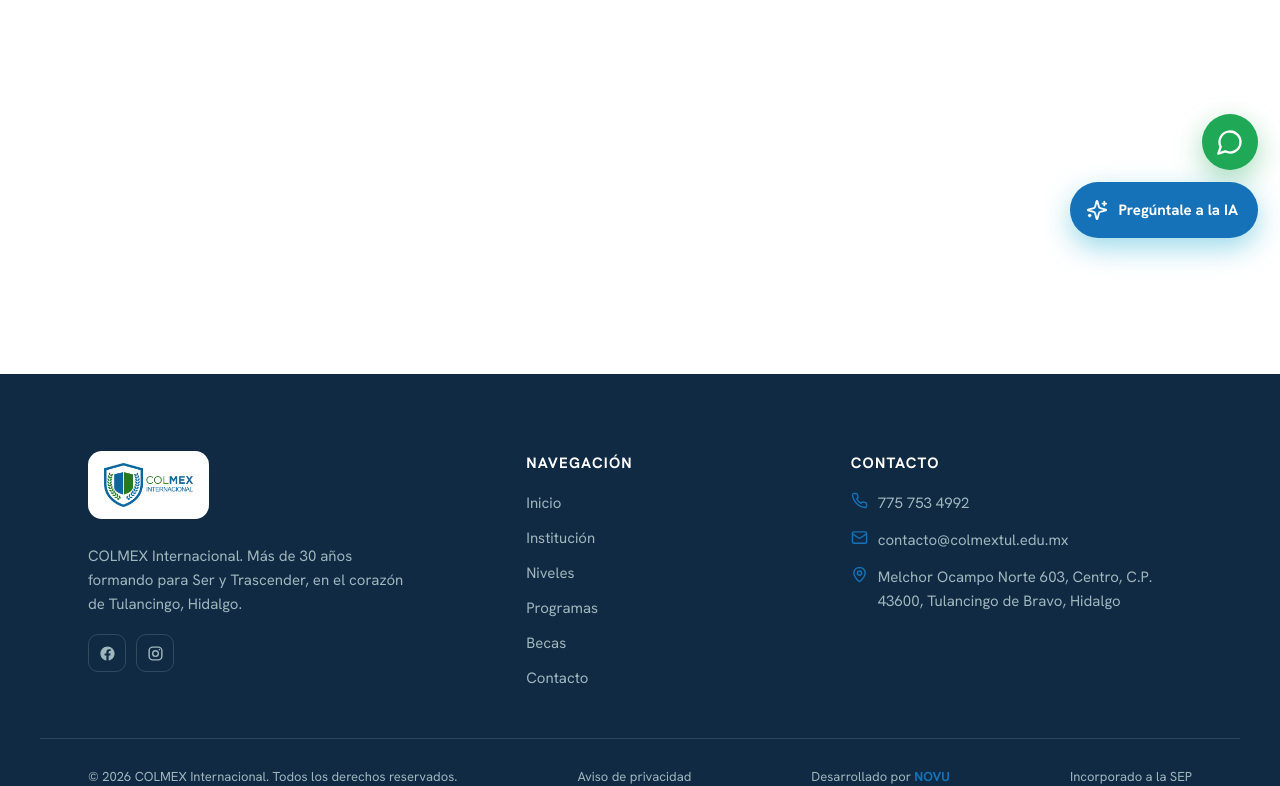
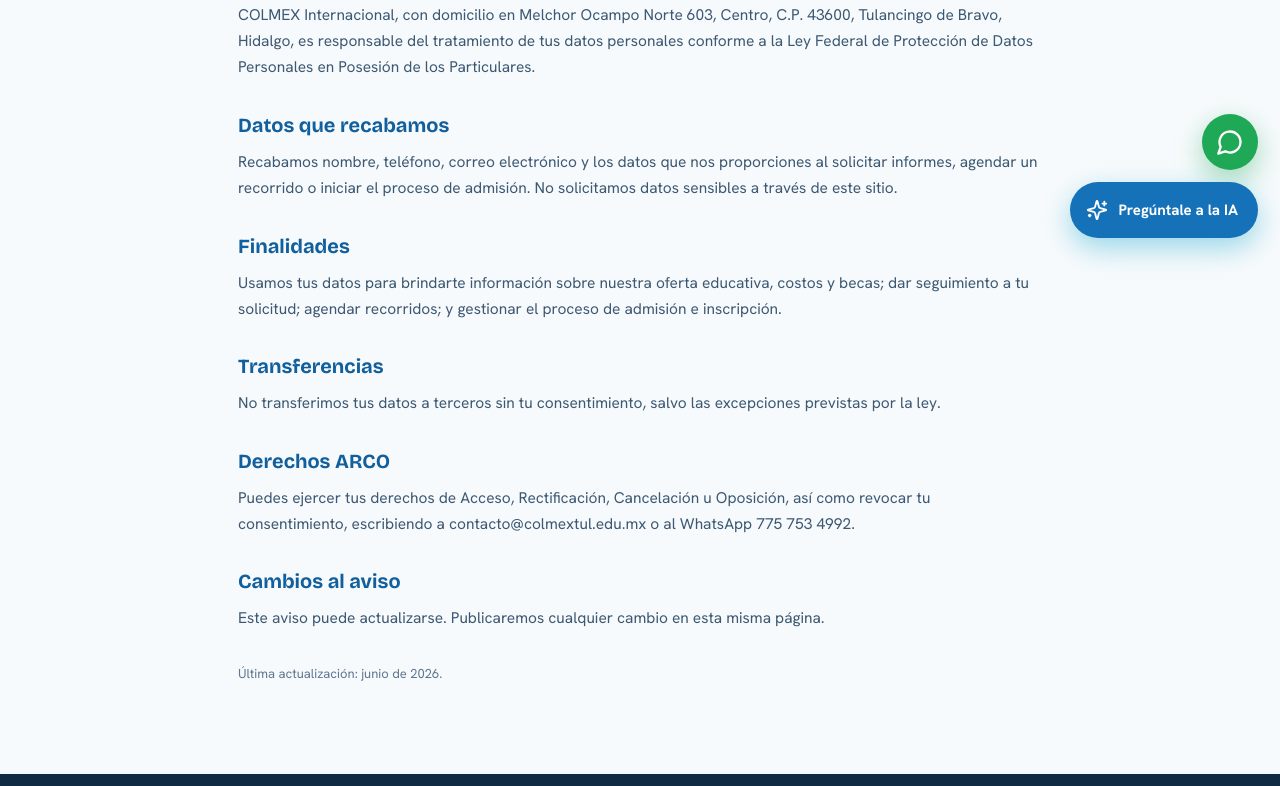
Before and after one commit to novumarketing/colmex-web, a Next.js app: page /aviso-privacidad in a window 1280 px wide. Before the commit this address had no page. Shown: the part 540-1326 px from the top of the page. Built offline with nearby package versions, Linux system fonts and the light colour scheme.

Commit message:
Add files via upload

```diff
--- /dev/null
+++ b/app/aviso-privacidad/page.tsx
@@ -0,0 +1,47 @@
+import type { Metadata } from "next";
+import { PageHero } from "@/components/ui";
+import { EMAIL, PHONE, ADDRESS } from "@/components/site";
+
+export const metadata: Metadata = {
+  title: "Aviso de privacidad",
+  description: "Aviso de privacidad de la COLMEX Internacional.",
+  robots: { index: false, follow: true },
+};
+
+function P({ h, children }: { h: string; children: React.ReactNode }) {
+  return (
+    <div style={{ marginTop: 28 }}>
+      <h2 className="h3" style={{ fontSize: 20, color: "var(--blue-d)" }}>{h}</h2>
+      <p style={{ color: "var(--ink-600)", fontSize: 15.5, lineHeight: 1.7, marginTop: 8 }}>{children}</p>
+    </div>
+  );
+}
+
+export default function Aviso() {
+  return (
+    <main>
+      <PageHero eyebrow="Legal" title="Aviso de privacidad" sub="Tu confianza es importante para nosotros. Así protegemos y usamos tus datos personales." />
+      <section className="wrap-narrow" style={{ paddingTop: "clamp(36px,5vw,56px)", paddingBottom: "clamp(56px,8vw,90px)" }}>
+        <P h="Responsable">
+          COLMEX Internacional, con domicilio en {ADDRESS}, es responsable del tratamiento de tus datos personales conforme a la Ley Federal de Protección de Datos Personales en Posesión de los Particulares.
+        </P>
+        <P h="Datos que recabamos">
+          Recabamos nombre, teléfono, correo electrónico y los datos que nos proporciones al solicitar informes, agendar un recorrido o iniciar el proceso de admisión. No solicitamos datos sensibles a través de este sitio.
+        </P>
+        <P h="Finalidades">
+          Usamos tus datos para brindarte información sobre nuestra oferta educativa, costos y becas; dar seguimiento a tu solicitud; agendar recorridos; y gestionar el proceso de admisión e inscripción.
+        </P>
+        <P h="Transferencias">
+          No transferimos tus datos a terceros sin tu consentimiento, salvo las excepciones previstas por la ley.
+        </P>
+        <P h="Derechos ARCO">
+          Puedes ejercer tus derechos de Acceso, Rectificación, Cancelación u Oposición, así como revocar tu consentimiento, escribiendo a {EMAIL} o al WhatsApp {PHONE}.
+        </P>
+        <P h="Cambios al aviso">
+          Este aviso puede actualizarse. Publicaremos cualquier cambio en esta misma página.
+        </P>
+        <p style={{ color: "var(--ink-500)", fontSize: 13, marginTop: 32 }}>Última actualización: junio de 2026.</p>
+      </section>
+    </main>
+  );
+}
```
